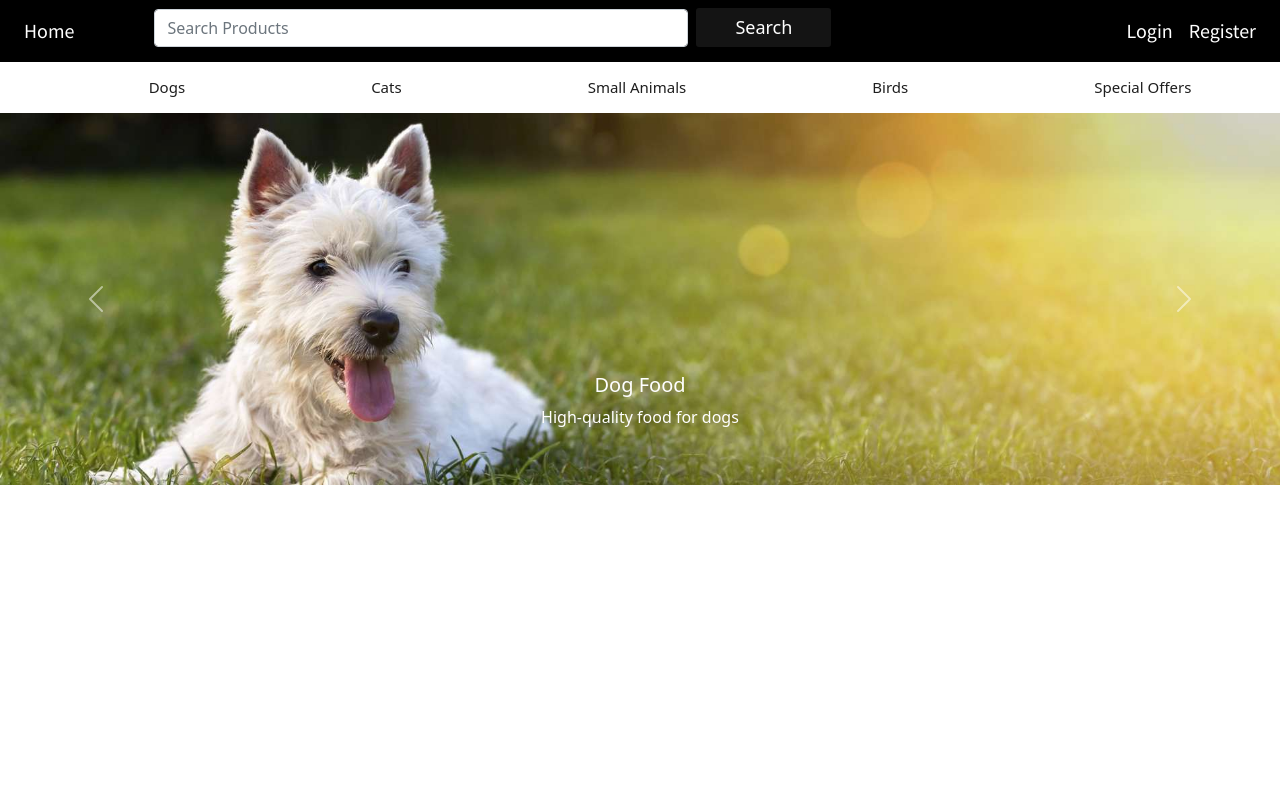
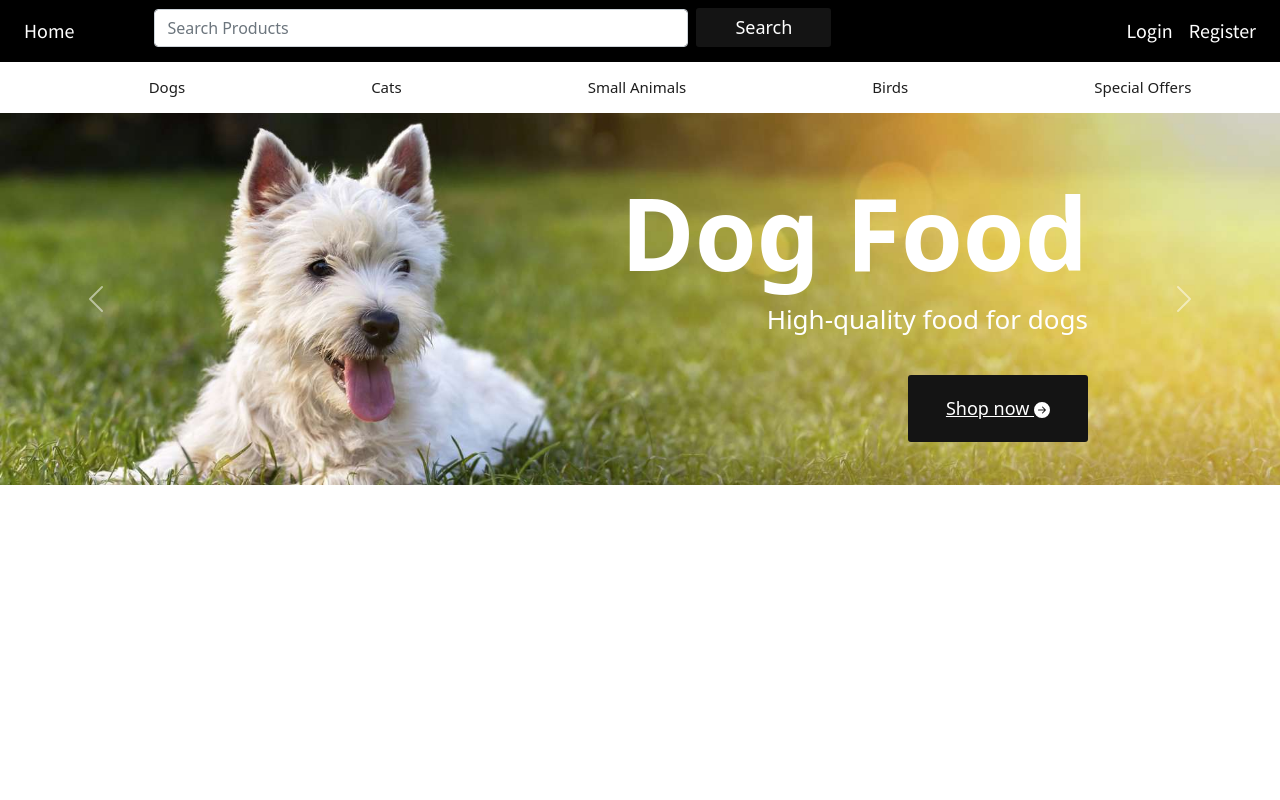
Before and after one commit to jeffyelson/e-commerce-pydevs, a Flask app: page / in a window 1280 px wide. Run offline with Flask 3, Linux system fonts and the light colour scheme; data that the repository does not hold is empty; some libraries are stand-ins or nearby versions.

Commit message:
changes based on new theme

```diff
--- a/website/static/style.css
+++ b/website/static/style.css
@@ -42,7 +42,21 @@ background-color: black;
     font-weight: 500;
 
 }
-#seventy_p{
+#seventy_p1{
+    font-size: 100px;
+    font-weight: bolder;
+  margin-top: -0.3em;
+    margin-left: 0;
+}
+#seventy_p2{
+    font-size: 100px;
+    font-weight: bolder;
+  margin-top: -0.3em;
+    margin-left: 0;
+}
+
+
+#seventy_p3{
     font-size: 100px;
     font-weight: bolder;
   margin-top: -0.3em;
@@ -53,6 +67,16 @@ background-color: black;
     font-size: 20px;
     font-weight: 500;
 }
+
+.carousel-caption {
+  display: flex;
+
+  flex-direction: column;
+  align-items: flex-end;
+  height: 76%; /* Optional: Adjust the height as needed */
+
+}
+
 
 
 #shop_now{
@@ -67,18 +91,26 @@ background-color: black;
 
 margin-top: 20px;
 }
+
+
 #shop_now:active{
     transform: scale(0.9);
 
 }
 html{
 scroll-behavior: smooth;
+margin: 0;
+        padding: 0;
+        height: 100%;
 }
 
 body{
-margin:0;
+
 overflow-x:hidden;
 font-family: 'Titillium Web', sans-serif;
+margin: 0;
+        padding: 0;
+        height: 100%;
 }
 
 /* Thin Scrollbar */
@@ -86,6 +118,21 @@ font-family: 'Titillium Web', sans-serif;
   scrollbar-color: rgb(210,210,210) rgb(46,54,69) !important;
   scrollbar-width: thin !important;
 }
+#carouselExample {
+        width: 100%;
+        height: 100%;
+        position: relative;
+    }
+
+    .carousel-item {
+        height: 100%;
+    }
+
+    .carousel-item img {
+        object-fit: cover;
+        height: 100%;
+        width: 100%;
+    }
 
 .responsive{
 display:none;
@@ -104,6 +151,7 @@ font-size:1em;
 display:block;
 font-family: 'Titillium Web', sans-serif;
 }
+
 .btn1{
 background:#1e1e1e;
 box-shadow:0px 6px 16px -6px rgba(1,1,1,0.5);
--- a/website/templates/landingPage.html
+++ b/website/templates/landingPage.html
@@ -6,25 +6,28 @@ content %}
         <div class="carousel-item active">
             <img src="/static/img/dog.jpg" class="d-block w-100" alt="Dog Food">
             <div class="carousel-caption">
-                <h5>Dog Food</h5>
-                <p>High-quality food for dogs</p>
-            </div>
-        </div>
-         <div class="carousel-item">
-            <img src="/static/img/parrot.jpeg" class="d-block w-100" alt="Dog Food">
-            <div class="carousel-caption">
-                <h5>Cat Food</h5>
-                <p>Nutritious food for cats</p>
+                <h5 id="seventy_p1">Dog Food</h5>
+                <p class="summer_s">High-quality food for dogs</p>
+                <a id="shop_now" href="/buyer" type="submit" name="shop now">Shop now
+        <svg xmlns="http://www.w3.org/2000/svg" width="16" height="16" fill="currentColor"
+             class="bi bi-arrow-right-circle-fill" viewBox="0 0 16 16">
+            <path d="M8 0a8 8 0 1 1 0 16A8 8 0 0 1 8 0zM4.5 7.5a.5.5 0 0 0 0 1h5.793l-2.147 2.146a.5.5 0 0 0 .708.708l3-3a.5.5 0 0 0 0-.708l-3-3a.5.5 0 1 0-.708.708L10.293 7.5H4.5z"/>
+        </svg>
+    </a>
+
             </div>
         </div>
         <div class="carousel-item">
-            <img src="/static/img/dog2.jpeg" class="d-block w-100" alt="Dog Food">
+            <img src="/static/img/parrot.jpeg" class="d-block w-100" alt="Cat Food">
             <div class="carousel-caption">
-                <h5>Cat Food</h5>
-                <p>Nutritious food for cats</p>
+                <h5 id="seventy_p2">Bird Food</h5>
+                <p class="summer_s">Nutritious food for Birds</p>
             </div>
         </div>
+        <div class="carousel-item">
+            <img src="/static/img/dog2.jpeg" class="d-block w-100" alt="Cat Food">
 
+        </div>
     </div>
     <button class="carousel-control-prev" type="button" data-bs-target="#carouselExample" data-bs-slide="prev">
         <span class="carousel-control-prev-icon" aria-hidden="true"></span>
@@ -35,7 +38,6 @@ content %}
         <span class="visually-hidden">Next</span>
     </button>
 </div>
-
 
 
 
```
